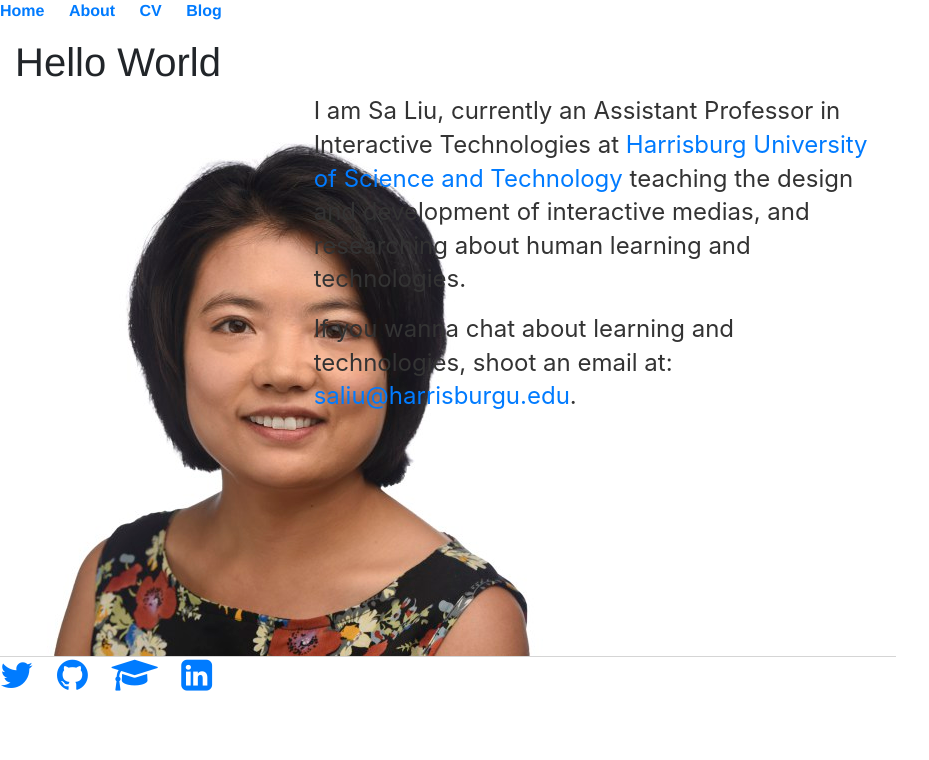
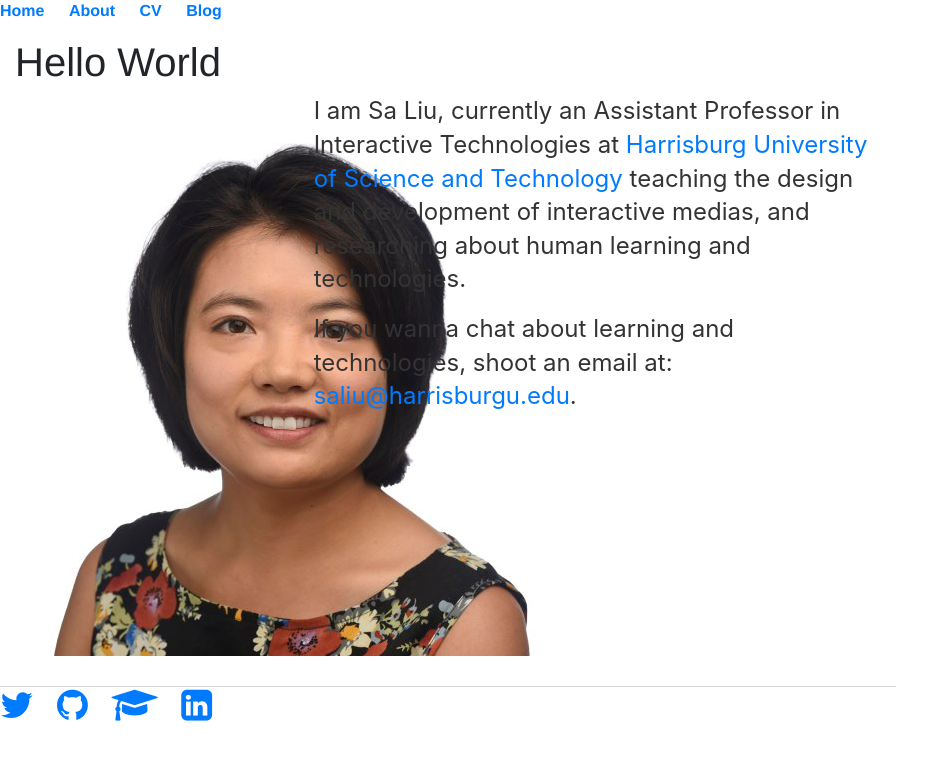
Before and after one commit to Tonicdragon6x66/saliudev.github.io, a Jekyll site: the page built from index.html, in a window 1280 px wide. Shown: the top 760 px of the page, without its empty margins (0-929 px from the left). Built offline with Jekyll 4.4.1, drawn with Linux system fonts in a browser that asks for light colours.

Commit message:
upload bootstrap

```diff
--- a/css/main.css
+++ b/css/main.css
@@ -20,6 +20,11 @@ footer { border-top: 1px solid #d5d5d5; font-size: .8em; }
 ul.posts { margin: 20px auto 40px; font-size: 1.5em; }
 ul.posts li { list-style: none; }
 
+/* Home */
+img.avatar {
+    margin-bottom: 30px;
+}
+
 /* CV */
 .cv { margin: 0px 0px 60px; }
 .cv h1 { font-size: 3em; }
```
